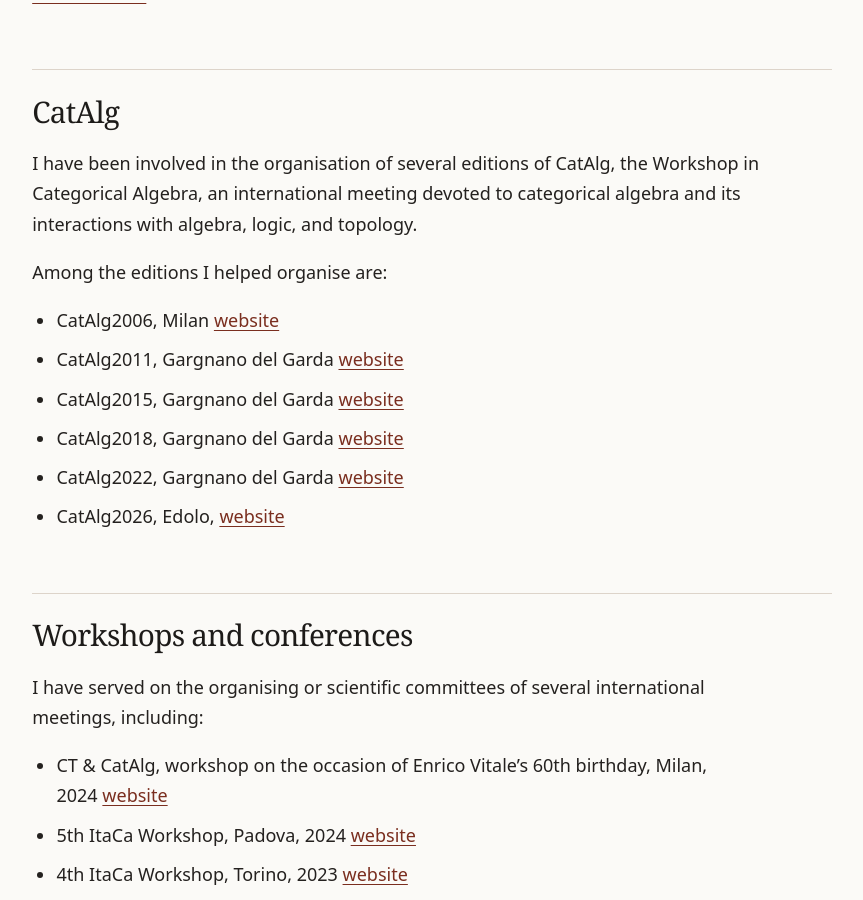
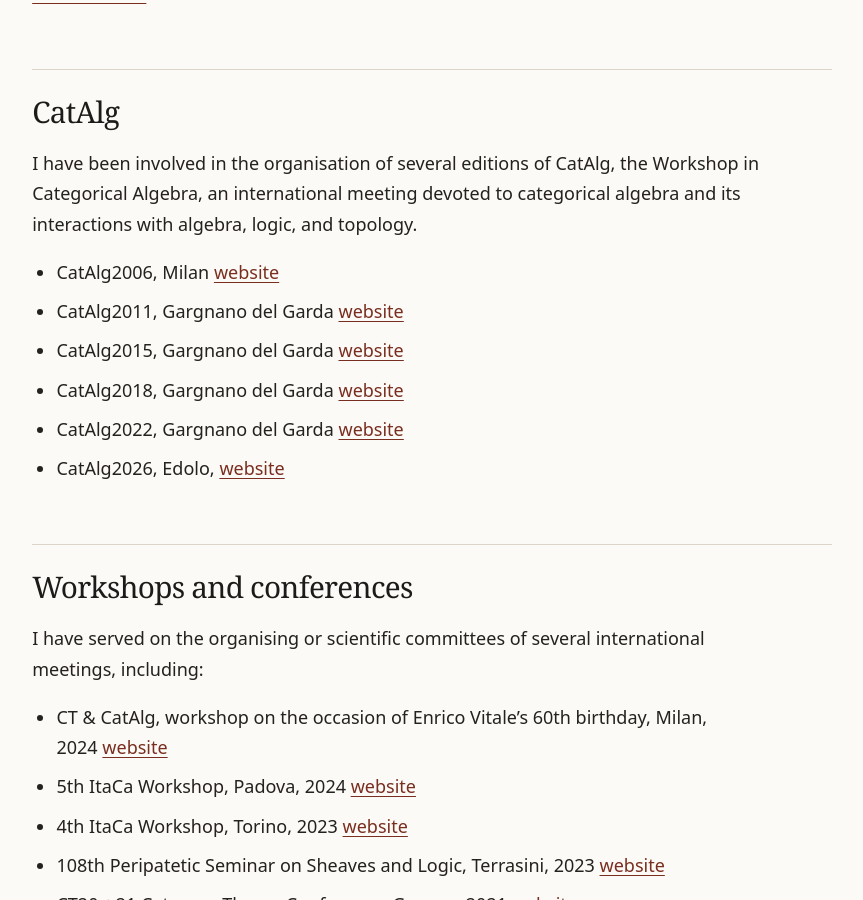
Before and after one commit to gmetere/gmetere.github.io, a Jekyll site: the page built from community.md, in a window 1280 px wide and 900 px high, scrolled down 778 px. Shown: the whole window, without its empty margins (113-976 px from the left). Built offline with Jekyll 4.4.1, drawn with Linux system fonts in a browser that asks for light colours; part of the change alters nothing that is shown.

Commit message:
Update community.md

```diff
--- a/community.md
+++ b/community.md
@@ -26,8 +26,6 @@ I have been involved in the organisation of several editions of CatAlg,
 the Workshop in Categorical Algebra, an international meeting devoted to
 categorical algebra and its interactions with algebra, logic, and
 topology.
-
-Among the editions I helped organise are:
 
 - CatAlg2006, Milan [website]()
 - CatAlg2011, Gargnano del Garda [website](https://gmetere.github.io/Gargnano2011/)
@@ -60,7 +58,7 @@ I organised two editions of World Logic Day in Palermo:
 
 ## Editorial and referee activity
 
-I am an editor of the journal *Theory and Applications of Categories*.
+I am an editor of the journal [Theory and Applications of Categories](http://www.tac.mta.ca/tac/).
 
 I have acted as referee for several journals and institutions, including:
 
```
